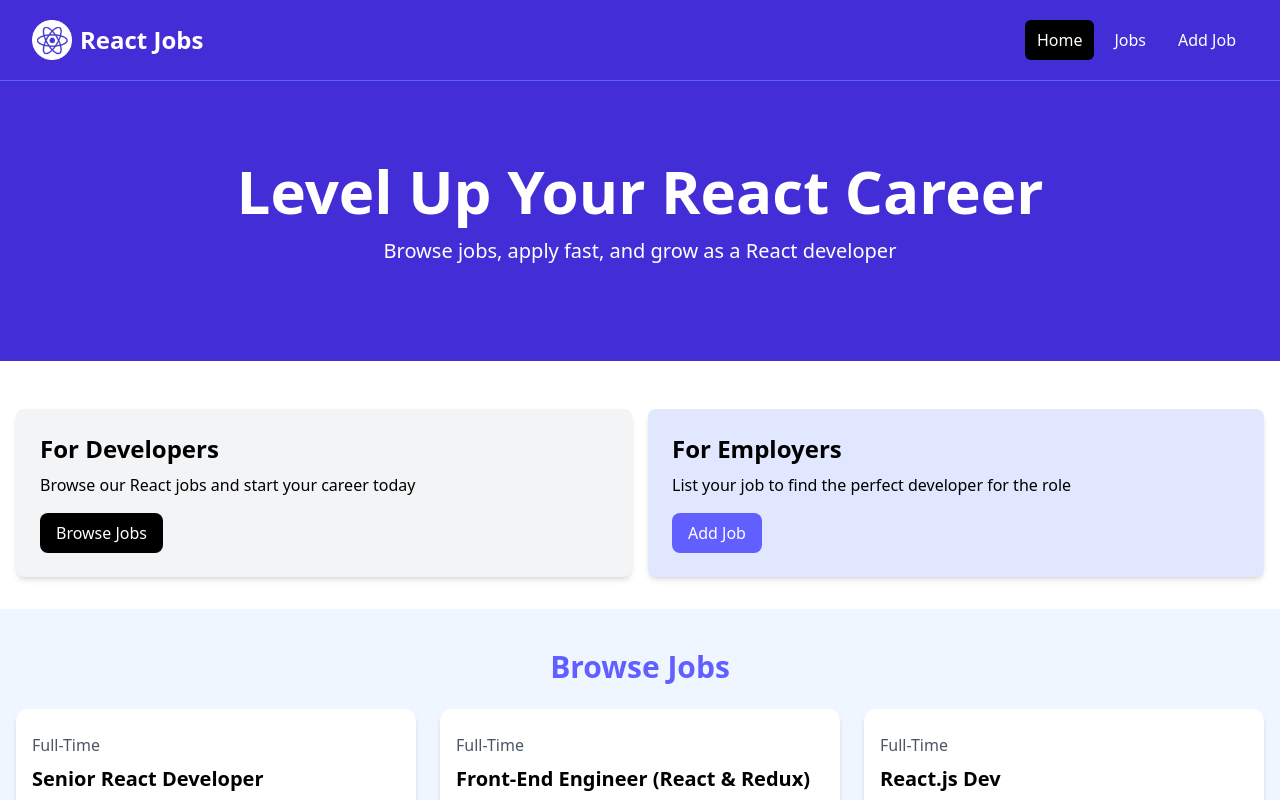
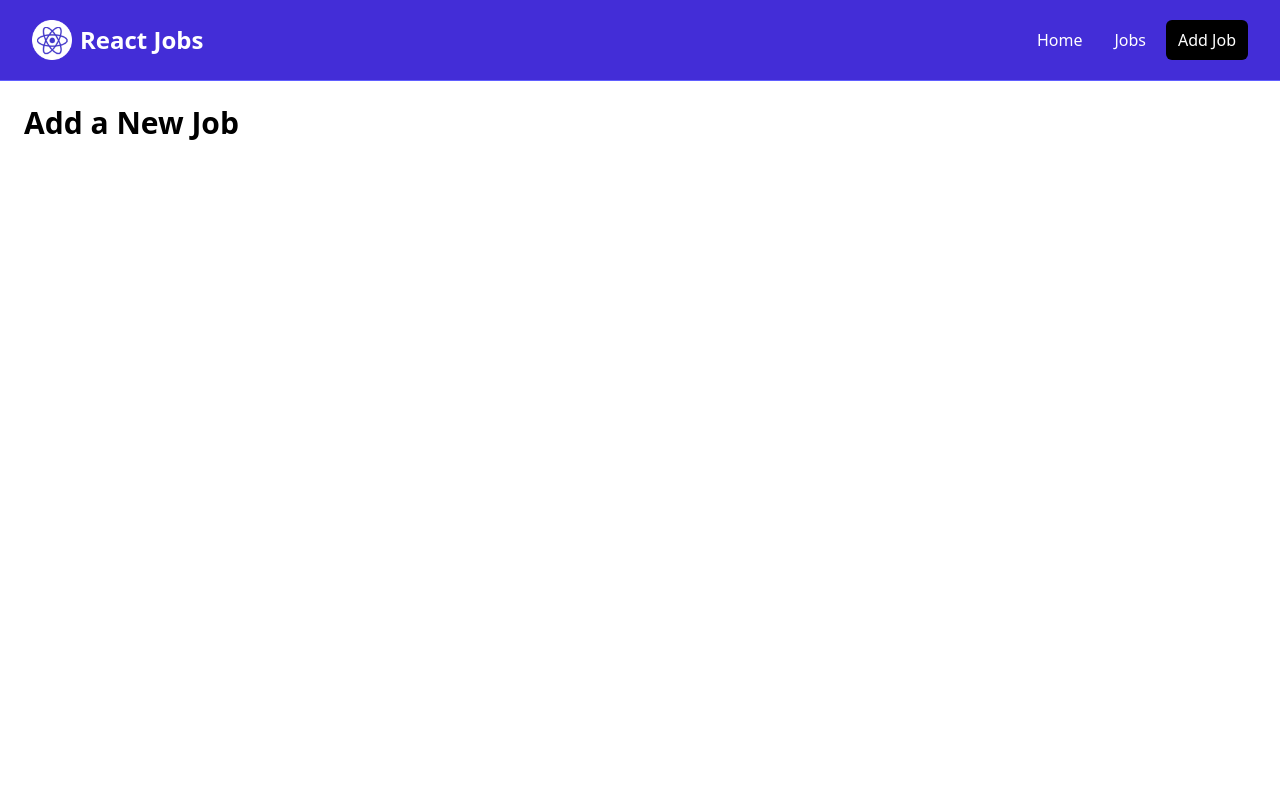
Before and after one commit to AlaBhs/react-job-board, a React (Vite) app: page /add-job in a window 1280 px wide. Shown: the top 800 px of the page. Built offline with nearby package versions, Linux system fonts and the light colour scheme.

Commit message:
implement React Router, Layout, pages, and NavLink with active highlighting

```diff
--- a/package.json
+++ b/package.json
@@ -14,6 +14,7 @@
     "react": "^19.2.0",
     "react-dom": "^19.2.0",
     "react-icons": "^5.5.0",
+    "react-router-dom": "^7.13.0",
     "tailwindcss": "^4.1.18"
   },
   "devDependencies": {
--- a/src/App.jsx
+++ b/src/App.jsx
@@ -1,20 +1,23 @@
-import Hero from "./components/Hero";
-import HomeCards from "./components/HomeCards";
-import JobListings from "./components/JobListings";
-import Navbar from "./components/Navbar";
+import { BrowserRouter, Routes, Route } from 'react-router-dom';
+import Layout from './layouts/Layout';
+import HomePage from './pages/HomePage';
+import JobsPage from './pages/JobsPage';
+import AddJobPage from './pages/AddJobPage';
+import NotFoundPage from './pages/NotFoundPage';
 
-function App() {
+const App = () => {
   return (
-    <>
-      <Navbar />
-      <Hero
-        title="Level Up Your React Career"
-        subtitle="Browse jobs, apply fast, and grow as a React developer"
-      />
-      <HomeCards />
-      <JobListings />
-    </>
+    <BrowserRouter>
+      <Routes>
+        <Route path="/" element={<Layout />}>
+          <Route index element={<HomePage />} />
+          <Route path="jobs" element={<JobsPage />} />
+          <Route path="add-job" element={<AddJobPage />} />
+          <Route path="*" element={<NotFoundPage />} />
+        </Route>
+      </Routes>
+    </BrowserRouter>
   );
-}
+};
 
 export default App;
--- a/src/components/Navbar.jsx
+++ b/src/components/Navbar.jsx
@@ -1,4 +1,5 @@
-import logo from '../assets/logo.png';
+import { NavLink } from 'react-router-dom';
+import logo from '../assets/images/logo.png';
 
 const Navbar = () => {
   return (
@@ -6,38 +7,48 @@ const Navbar = () => {
       <div className="mx-auto max-w-7xl px-2 sm:px-6 lg:px-8">
         <div className="flex h-20 items-center justify-between">
           <div className="flex flex-1 items-center justify-center md:items-stretch md:justify-start">
-            {/* Logo */}
-            <a className="flex flex-shrink-0 items-center mr-4" href="/">
-              <img
-                className="h-10 w-auto"
-                src={logo}
-                alt="React Jobs"
-              />
+
+            <NavLink className="flex flex-shrink-0 items-center mr-4" to="/">
+              <img className="h-10 w-auto" src={logo} alt="React Jobs" />
               <span className="hidden md:block text-white text-2xl font-bold ml-2">
                 React Jobs
               </span>
-            </a>
+            </NavLink>
 
             <div className="md:ml-auto">
               <div className="flex space-x-2">
-                <a
-                  href="/"
-                  className="text-white bg-black hover:bg-gray-900 rounded-md px-3 py-2"
+                <NavLink
+                  to="/"
+                  className={({ isActive }) =>
+                    `px-3 py-2 rounded-md ${
+                      isActive ? 'bg-black text-white' : 'text-white hover:bg-gray-900'
+                    }`
+                  }
                 >
                   Home
-                </a>
-                <a
-                  href="/jobs"
-                  className="text-white hover:bg-gray-900 rounded-md px-3 py-2"
+                </NavLink>
+
+                <NavLink
+                  to="/jobs"
+                  className={({ isActive }) =>
+                    `px-3 py-2 rounded-md ${
+                      isActive ? 'bg-black text-white' : 'text-white hover:bg-gray-900'
+                    }`
+                  }
                 >
                   Jobs
-                </a>
-                <a
-                  href="/add-job"
-                  className="text-white hover:bg-gray-900 rounded-md px-3 py-2"
+                </NavLink>
+
+                <NavLink
+                  to="/add-job"
+                  className={({ isActive }) =>
+                    `px-3 py-2 rounded-md ${
+                      isActive ? 'bg-black text-white' : 'text-white hover:bg-gray-900'
+                    }`
+                  }
                 >
                   Add Job
-                </a>
+                </NavLink>
               </div>
             </div>
 
--- /dev/null
+++ b/src/layouts/Layout.jsx
@@ -0,0 +1,15 @@
+import { Outlet } from 'react-router-dom';
+import Navbar from '../components/Navbar';
+
+const Layout = () => {
+  return (
+    <>
+      <Navbar />
+      <main>
+        <Outlet />
+      </main>
+    </>
+  );
+};
+
+export default Layout;
--- /dev/null
+++ b/src/pages/AddJobPage.jsx
@@ -0,0 +1,9 @@
+const AddJobPage = () => {
+  return (
+    <div className="p-6">
+      <h1 className="text-3xl font-bold mb-4">Add a New Job</h1>
+    </div>
+  );
+};
+
+export default AddJobPage;
--- /dev/null
+++ b/src/pages/HomePage.jsx
@@ -0,0 +1,15 @@
+import Hero from '../components/Hero';
+import HomeCards from '../components/HomeCards';
+import JobListings from '../components/JobListings';
+
+const HomePage = () => {
+  return (
+    <>
+      <Hero />
+      <HomeCards />
+      <JobListings />
+    </>
+  );
+};
+
+export default HomePage;
--- /dev/null
+++ b/src/pages/JobsPage.jsx
@@ -0,0 +1,10 @@
+const JobsPage = () => {
+  return (
+    <div className="p-6">
+      <h1 className="text-3xl font-bold mb-4">All Jobs</h1>
+      {/* We’ll render all jobs here later */}
+    </div>
+  );
+};
+
+export default JobsPage;
--- /dev/null
+++ b/src/pages/NotFoundPage.jsx
@@ -0,0 +1,19 @@
+import { Link } from 'react-router-dom';
+import { FaExclamationTriangle } from 'react-icons/fa';
+
+const NotFoundPage = () => {
+  return (
+    <section className='text-center flex flex-col justify-center items-center h-96'>
+      <FaExclamationTriangle className='text-yellow-400 text-6xl mb-4' />
+      <h1 className='text-6xl font-bold mb-4'>404 Not Found</h1>
+      <p className='text-xl mb-5'>This page does not exist</p>
+      <Link
+        to='/'
+        className='text-white bg-indigo-700 hover:bg-indigo-900 rounded-md px-3 py-2 mt-4'
+      >
+        Go Back
+      </Link>
+    </section>
+  );
+};
+export default NotFoundPage;
```
Also changed, not shown: src/assets/images/logo.png (renamed from src/assets/logo.png), 1 other file (tests, documents, lock files or other folders).
